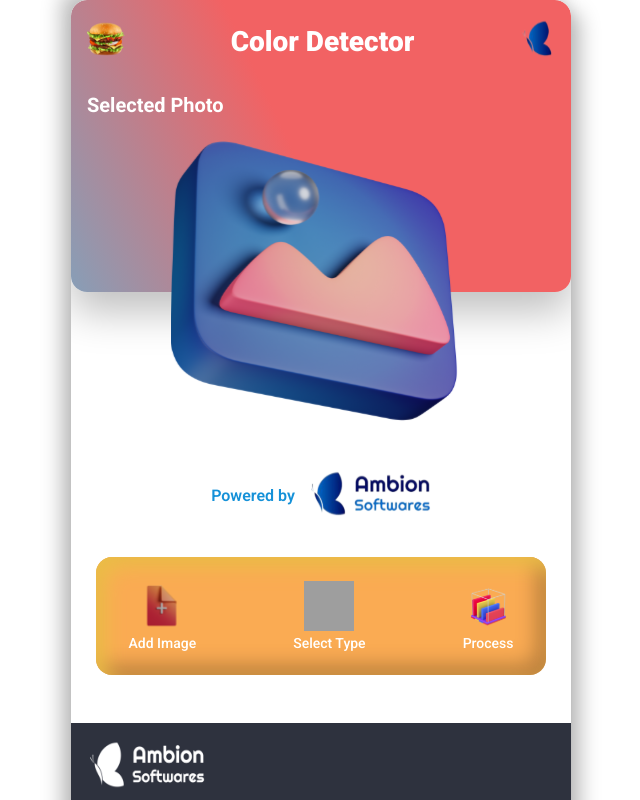
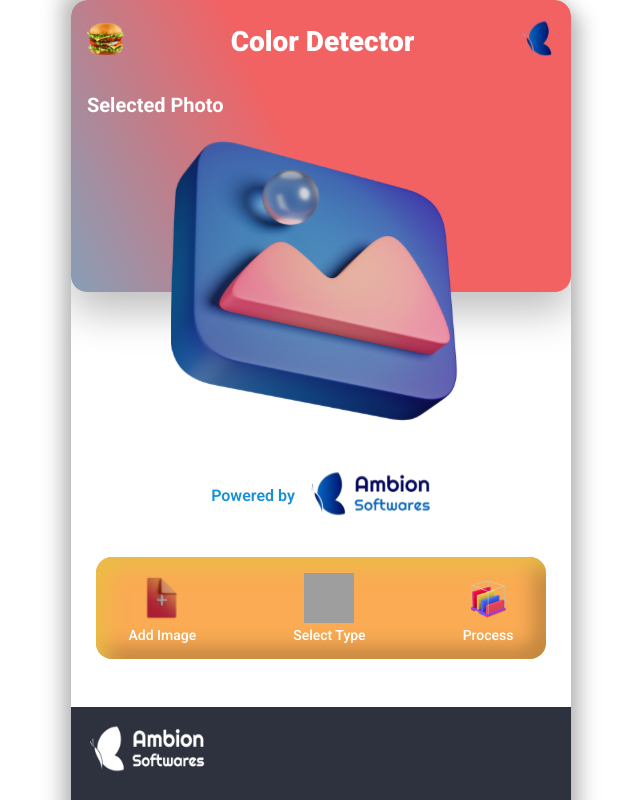
Before and after one commit to VVJS-22/color-detector, a Next.js app: page / in a window 1280 px wide. Shown: the top 800 px of the page, without its empty margins (319-959 px from the left). Built offline with nearby package versions, Linux system fonts and the light colour scheme; grey boxes are pictures that could not be loaded.

Commit message:
development level1 completed

```diff
--- a/components/Navbar.js
+++ b/components/Navbar.js
@@ -1,5 +1,17 @@
 import React, { useCallback } from 'react';
 import styled from 'styled-components';
+import { navLinks } from '../lib/generators/navBarGenerator';
+
+const NavLink = React.memo(({url, label, target}) => {
+    return (
+        <Nav>
+            <a target={target} href={url}>{label}</a>
+        </Nav>
+    );
+});
+
+NavLink.displayName = 'NavLink'
+
 
 const Navbar = ({isOpen, setIsOpen}) => {
     return (
@@ -10,6 +22,11 @@ const Navbar = ({isOpen, setIsOpen}) => {
                     setIsOpen(false)
                 }, [isOpen])}
                 className="navbar-close-btn">X</div>
+                <div className="navbar-items">
+                    {
+                        navLinks.map(item => <NavLink key={item.id} {...item}/>)
+                    }
+                </div>
             </div>
         </Wrapper>
     );
@@ -44,7 +61,22 @@ const Wrapper = styled.section`
             user-select: none;
             cursor: pointer;
         }
+
+        &-items {
+            position: absolute;
+            top: 50%;
+            left: 50%;
+            transform: translate(-50%, -50%);
+        }
     }
 `
 
+const Nav = styled.section`
+    padding: 1rem;
+    text-transform: capitalize;
+    font-size: 1.5rem;
+    font-weight: 700;
+    letter-spacing: 0.5px;
+`
+
 export default Navbar;
--- a/components/Toolbar.js
+++ b/components/Toolbar.js
@@ -154,7 +154,7 @@ const Toolbar = ({setSrc, setLoading, setResults}) => {
 
 const Wrapper = styled.section`
 
-    height: 150px;
+    /* height: 150px; */
     display: flex;
     justify-content: center;
     align-content: center;
@@ -163,7 +163,6 @@ const Wrapper = styled.section`
 
     .tool {
         &-deck {
-            width: 90%;
             /* height: 100%; */
             background: #faaa50fa;
             border-radius: 1rem;
@@ -173,6 +172,20 @@ const Wrapper = styled.section`
             justify-content: space-around;
             align-items: center;
             padding: 1rem;
+
+            @media screen and (min-width: 370px) {
+                width: 90%;
+            }
+
+            @media screen and (max-width:370px) {
+                flex-direction: column;
+                justify-content: center;
+                align-items: space-around;
+
+                .input-wrapper {
+                    padding: 1rem 0;
+                }
+            }
         }
         &-icon {
             cursor: pointer;
@@ -230,7 +243,7 @@ const Wrapper = styled.section`
 `
 
 const Option = styled.section`
-    text-align: center;
+    /* text-align: center; */
     padding: 0.5rem;
     cursor: pointer;
     user-select: none;
--- /dev/null
+++ b/lib/generators/navBarGenerator.js
@@ -0,0 +1,24 @@
+export const navLinks = [
+    {
+        id: 9,
+        label: 'home',
+        url: 'https://ambionsoftwares.com/',
+        target: '_blank'
+    },
+    {
+        id: 10,
+        label: 'services',
+        url: 'https://ambionsoftwares.com/services/',
+        target: '_blank'
+    },{
+        id: 11,
+        label: 'about us',
+        url: 'https://ambionsoftwares.com/about/',
+        target: '_blank'
+    },{
+        id: 12,
+        label: 'history',
+        url: '/',
+        target: '_self'
+    },
+]
--- a/lib/generators/toolbarGenerator.js
+++ b/lib/generators/toolbarGenerator.js
@@ -38,23 +38,23 @@ export const tools = [
 
 export const paletteOptions = [
     {
-        id: 0,
-        label: 'UI Palettes',
+        id: 5,
+        label: '🤓 UI Expert',
         n: 5
     },
     {
-        id: 1,
-        label: 'Perfect Palettes',
+        id: 6,
+        label: '🕵️‍♂️ Perfect Detector',
         n: 20
     },
     {
-        id: 2,
-        label: 'Palette for Reseachers',
+        id: 7,
+        label: '👨‍🔬 Palette Researcher',
         n: 50,
     },
     {
-        id: 3,
-        label: 'Palette Wala',
+        id: 8,
+        label: '🎇 Palette Wala',
         n: 200
     },
 ]
--- a/package.json
+++ b/package.json
@@ -7,11 +7,12 @@
     "start": "next start",
     "lint": "next lint"
   },
-  "dependencies": {
+    "dependencies": {
     "axios": "^0.25.0",
     "next": "12.0.8",
     "react": "17.0.2",
     "react-dom": "17.0.2",
+    "react-scripts": "^5.0.0",
     "react-spinners": "^0.11.0",
     "sharp": "^0.29.3",
     "styled-components": "^5.3.3"
--- a/pages/results.js
+++ b/pages/results.js
@@ -35,7 +35,6 @@ const Results = ({results, src }) => {
   }
 
   useEffect(() => {
-    console.log(results)
     if (!results) {
       router.push('/')
     }
```
Also changed, not shown: 1 other file (tests, documents, lock files or other folders).
